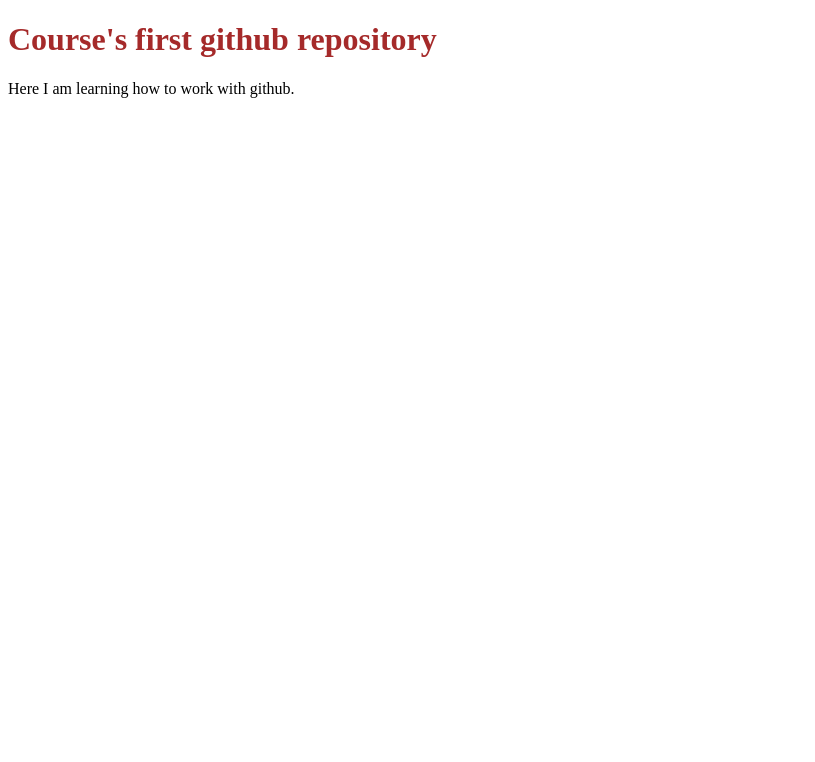
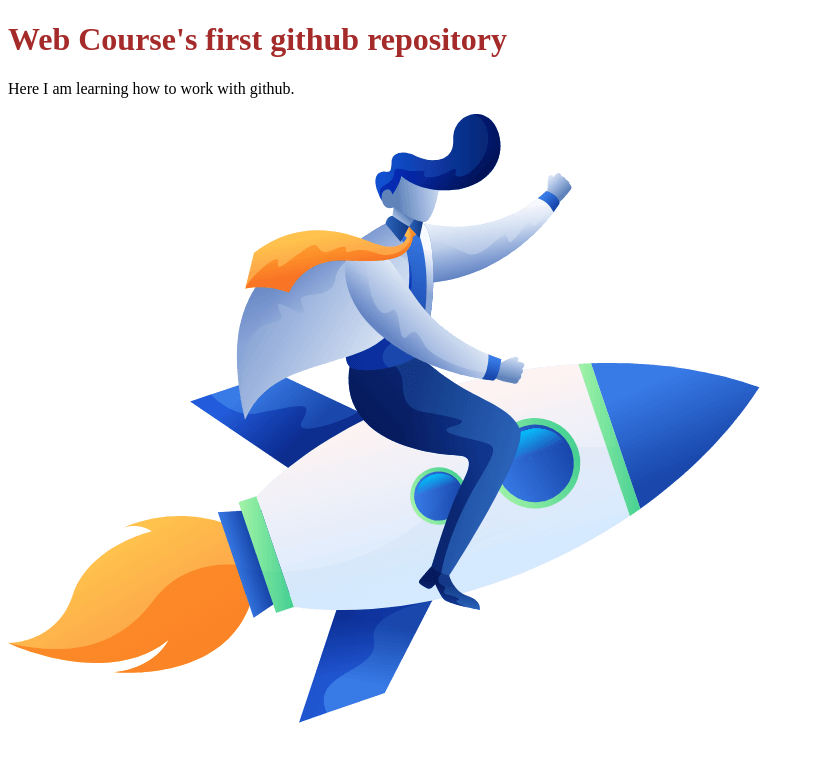
Before and after one commit to shaminaj-disha/course-first-repo, a plain HTML site: page index.html in a window 1280 px wide. Shown: the whole page, without its empty margins (0-815 px from the left). Drawn offline with Linux system fonts and the light colour scheme.

Commit message:
image added

```diff
--- a/index.html
+++ b/index.html
@@ -8,7 +8,8 @@
     <link rel="stylesheet" href="style.css">
 </head>
 <body>
-    <h1>Course's first github repository</h1>
+    <h1>Web Course's first github repository</h1>
     <p>Here I am learning how to work with github.</p>
+    <img src="fly-rocket.png" alt="Cartoon flying on a rocket">
 </body>
 </html>
```
Also changed, not shown: fly-rocket.png (added).
